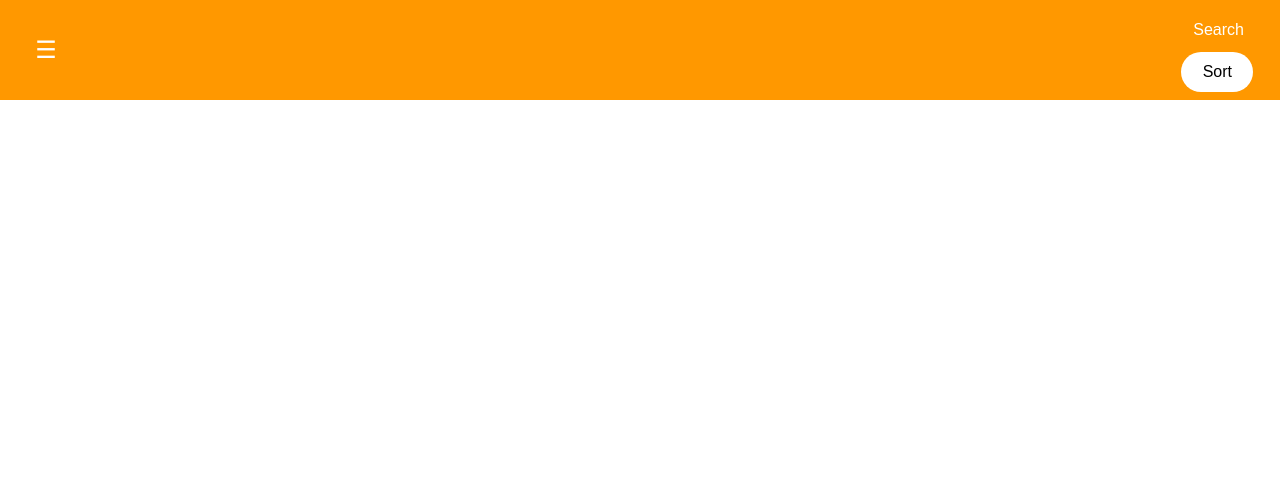
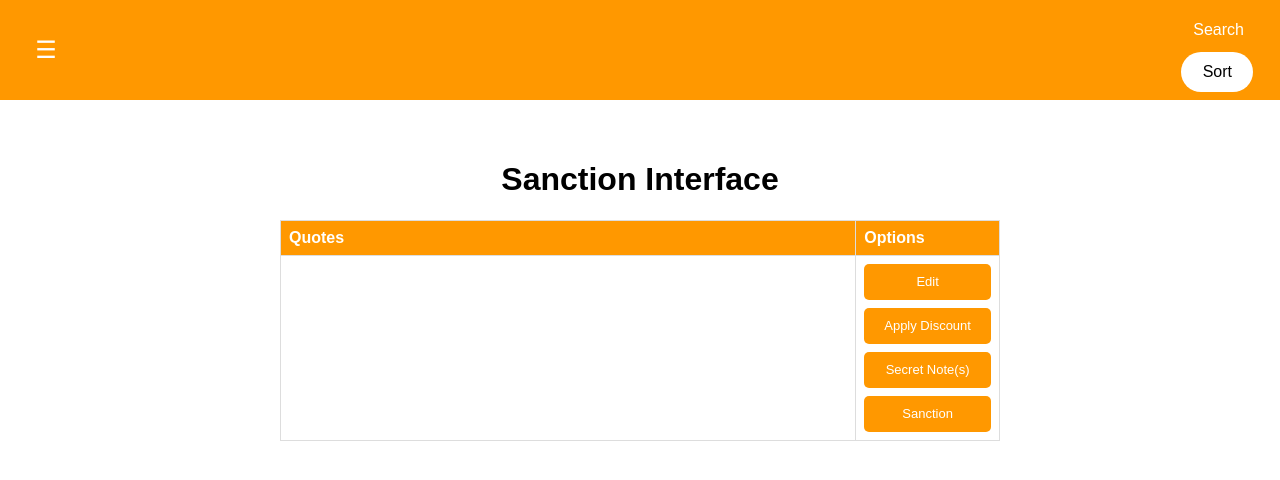
Before and after one commit to DargonTheDargon/CSCI467GroupProject, a Django app: page /sanction-interface/ in a window 1280 px wide. Shown: the top 480 px of the page. Run offline with Django 5.2, Linux system fonts and the light colour scheme; the visitor is signed in with stand-in values (Sample User, id 1).

Commit message:
Add sanction interface actions and error handling
Co-authored-by: Copilot <223556219+Copilot@users.noreply.github.com>

```diff
--- /dev/null
+++ b/quote_system/static/css/sanction_interface.css
@@ -0,0 +1,106 @@
+.sanction-container {
+    width: 100%;
+    max-width: 100%;
+    display: flex;
+    flex-direction: column;
+    align-items: center;
+    color: #000000;
+    background-color: #ffffff;
+    padding: 20px 10px;
+    margin: 0 auto;
+}
+
+.sanction-table-wrapper {
+    width: 100%;
+    overflow-x: auto;
+}
+
+.sanction-error {
+    box-sizing: border-box;
+    width: 80%;
+    margin: 20px 0 0;
+    padding-right: 12px;
+    color: #d00000;
+    font-weight: bold;
+    text-align: right;
+    animation: sanction-error-timeout 5s forwards;
+}
+
+@keyframes sanction-error-timeout {
+    to {
+        visibility: hidden;
+        opacity: 0;
+    }
+}
+
+.sanction-container table {
+    width: 100%;
+    border-collapse: collapse;
+    table-layout: fixed;
+    margin-top: 0;
+}
+
+.sanction-quotes-column {
+    width: 80%;
+}
+
+.sanction-options-column {
+    width: 20%;
+}
+
+.sanction-options-cell {
+    vertical-align: middle;
+}
+
+.sanction-options {
+    display: flex;
+    flex-direction: column;
+    align-items: center;
+    gap: 8px;
+}
+
+.sanction-options button {
+    width: 100%;
+    max-width: 160px;
+    height: 36px;
+    padding: 0 4px;
+    border: none;
+    border-radius: 5px;
+    background-color: #ff9800;
+    color: #ffffff;
+    cursor: pointer;
+    font: inherit;
+    font-size: 13px;
+}
+
+.sanction-options button:hover {
+    background-color: #e68a00;
+}
+
+.sanction-container th,
+.sanction-container td {
+    border: 1px solid #ddd;
+    padding: 8px;
+    text-align: left;
+    color: #000000;
+}
+
+.sanction-container th {
+    background-color: #ff9800;
+    color: #ffffff;
+}
+
+.sanction-container tbody tr:nth-child(even) {
+    background-color: #f9f9f9;
+}
+
+.sanction-container tbody td:hover {
+    background-color: #fff0d9;
+}
+
+@media (min-width: 480px) {
+    .sanction-container {
+        max-width: 800px;
+        padding: 40px;
+    }
+}
--- a/quote_system/templates/sanction_interface.html
+++ b/quote_system/templates/sanction_interface.html
@@ -1,7 +1,46 @@
 {% extends "base.html" %}
+{% load static %}
 
 {% block title %}Sanction Interface{% endblock %}
 
 {% block content %}
-    <!-- This page's content -->
+<link rel="stylesheet" href="{% static 'css/sanction_interface.css' %}">
+
+<div class="sanction-container">
+    <h1>Sanction Interface</h1>
+
+    <div class="sanction-table-wrapper">
+        {% if show_no_quote_error %}
+        <p id="sanction-error" class="sanction-error" role="alert">
+            Error: No Quote Selected
+        </p>
+        {% endif %}
+        <table>
+            <colgroup>
+                <col class="sanction-quotes-column">
+                <col class="sanction-options-column">
+            </colgroup>
+            <thead>
+                <tr>
+                    <th scope="col">Quotes</th>
+                    <th scope="col">Options</th>
+                </tr>
+            </thead>
+            <tbody>
+                <tr>
+                    <td></td>
+                    <td class="sanction-options-cell">
+                        <form method="post" class="sanction-options">
+                            {% csrf_token %}
+                            <button type="submit" name="action" value="edit">Edit</button>
+                            <button type="submit" name="action" value="apply_discount">Apply Discount</button>
+                            <button type="submit" name="action" value="secret_notes">Secret Note(s)</button>
+                            <button type="submit" name="action" value="sanction">Sanction</button>
+                        </form>
+                    </td>
+                </tr>
+            </tbody>
+        </table>
+    </div>
+</div>
 {% endblock %}
--- a/quote_system/views.py
+++ b/quote_system/views.py
@@ -28,7 +28,9 @@ def quote_list(request):
 
 @login_required
 def sanction_interface(request):
-    return render(request, 'sanction_interface.html')
+    actions = {'edit', 'apply_discount', 'secret_notes', 'sanction'}
+    show_no_quote_error = (request.method == 'POST' and request.POST.get('action') in actions)
+    return render(request, 'sanction_interface.html', {'show_no_quote_error': show_no_quote_error})
 
 @login_required
 def purchase_orders(request):
```
